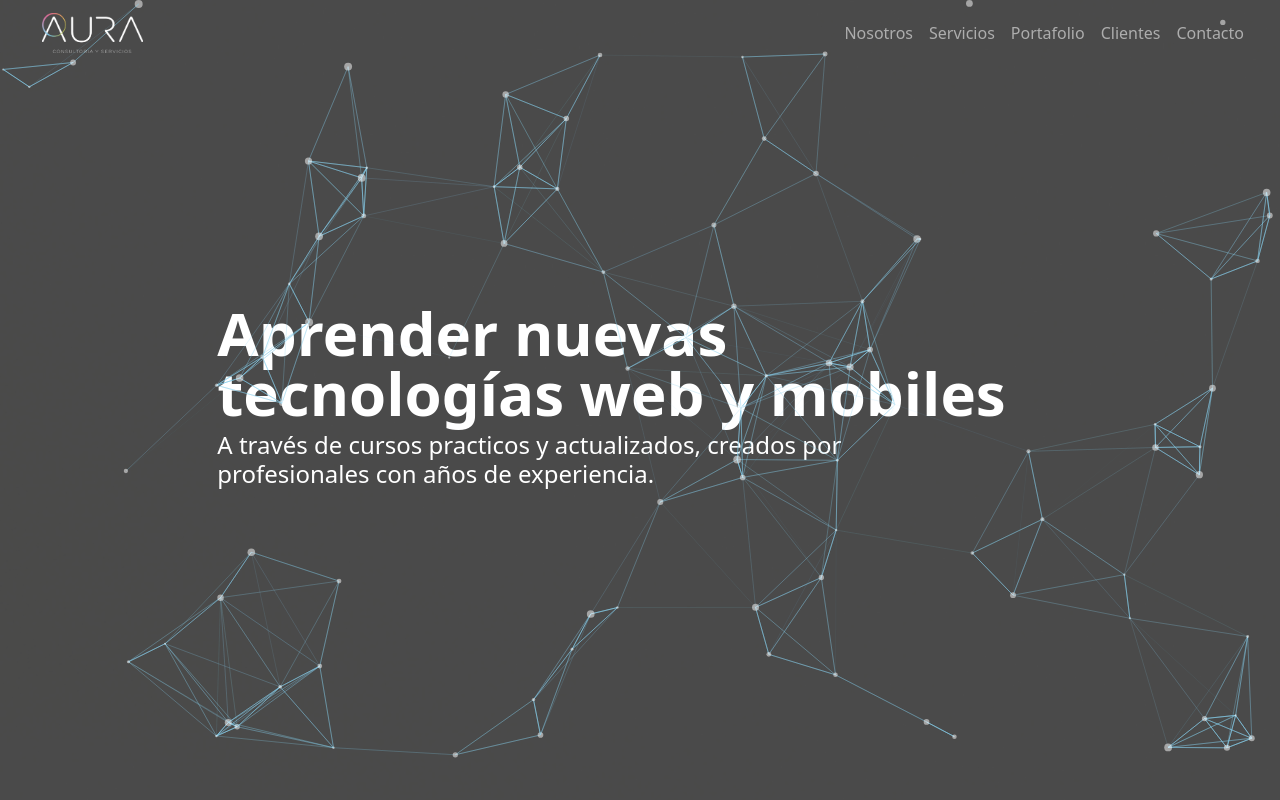
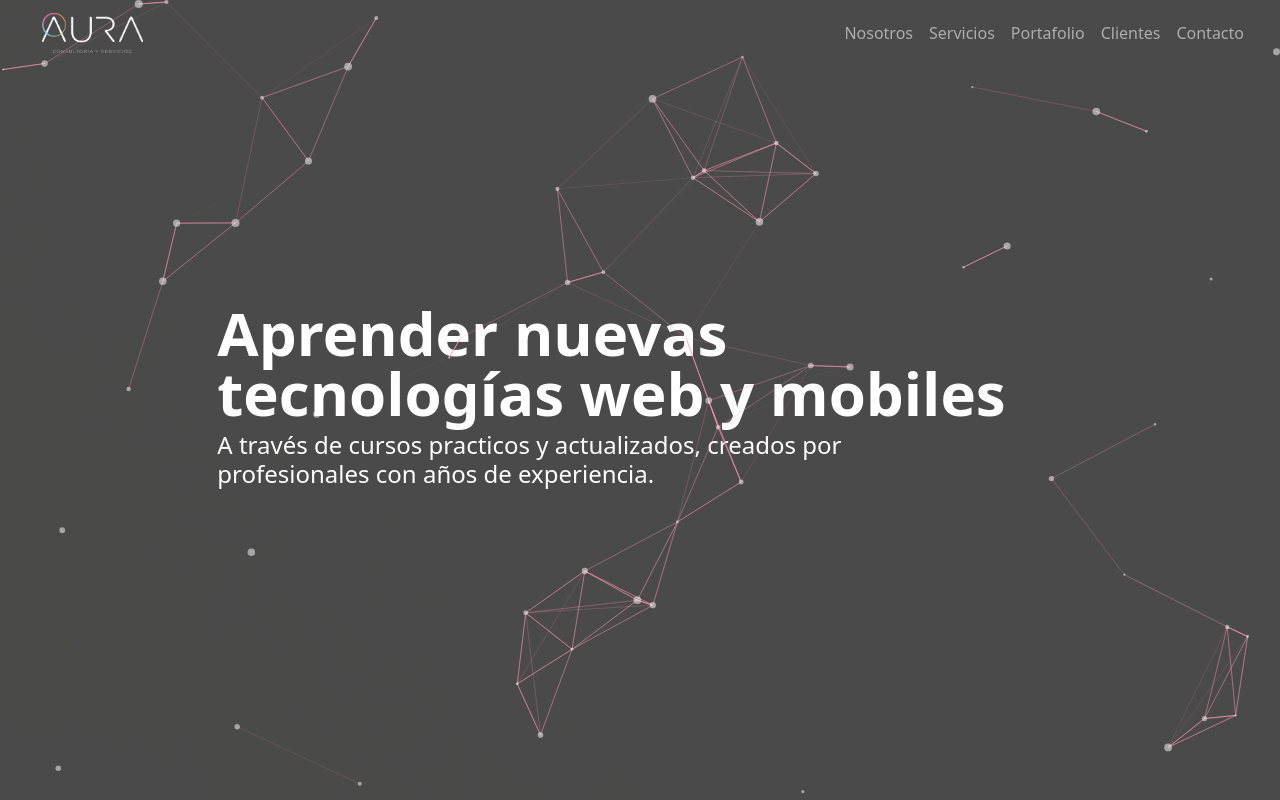
Before and after one commit to davidmartinezhi/aura-web, a React (Create React App) app: page / in a window 1280 px wide. Built offline with nearby package versions, Linux system fonts and the light colour scheme.

Commit message:
ajustado efecto particulas

```diff
--- a/src/components/web/MainBannerParticles/MainBannerParticles.js
+++ b/src/components/web/MainBannerParticles/MainBannerParticles.js
@@ -62,7 +62,7 @@ export default function MainBannerParticles() {
                 quantity: 4,
               },
               repulse: {
-                distance: 100,
+                distance: 150,
                 duration: 0.4,
               },
             },
@@ -104,7 +104,7 @@ export default function MainBannerParticles() {
                 enable: true,
                 area: 800,
               },
-              value: 80,
+              value: 50,
             },
             opacity: {
               value: 0.5,
```
